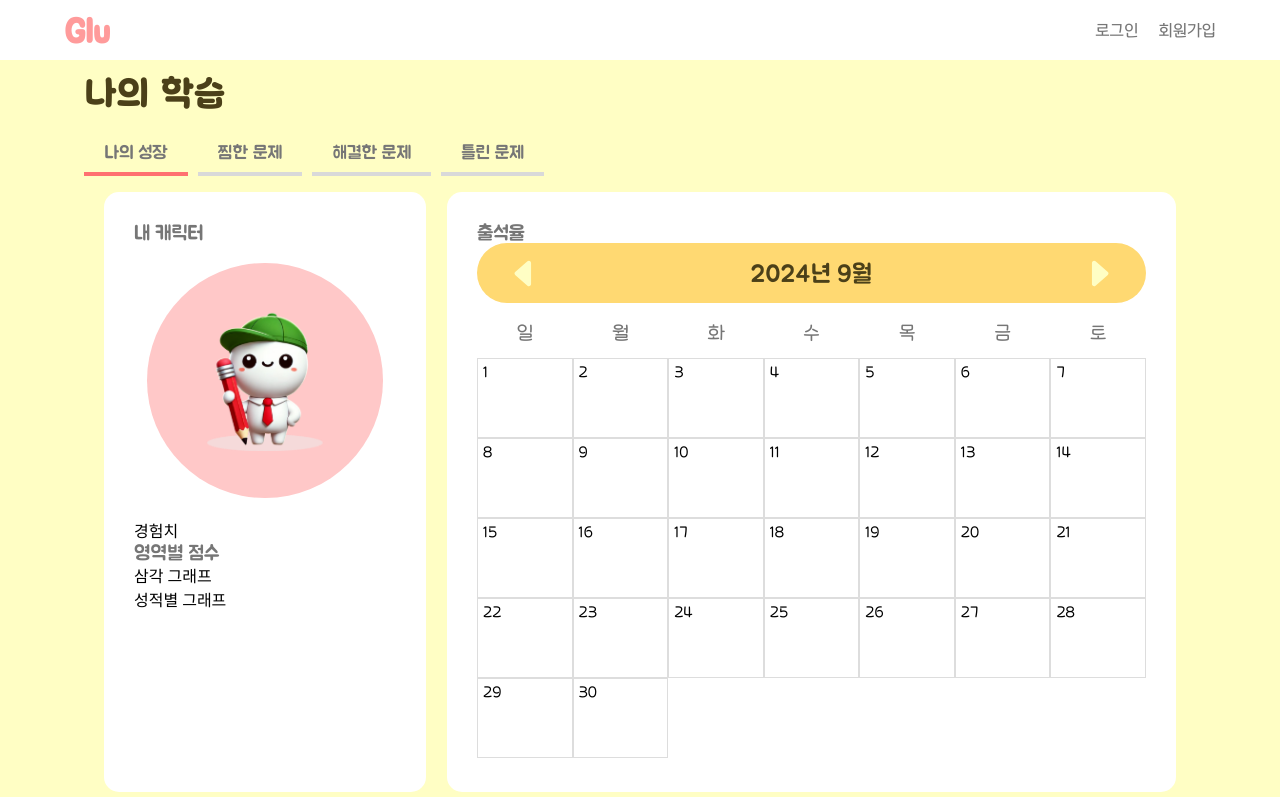
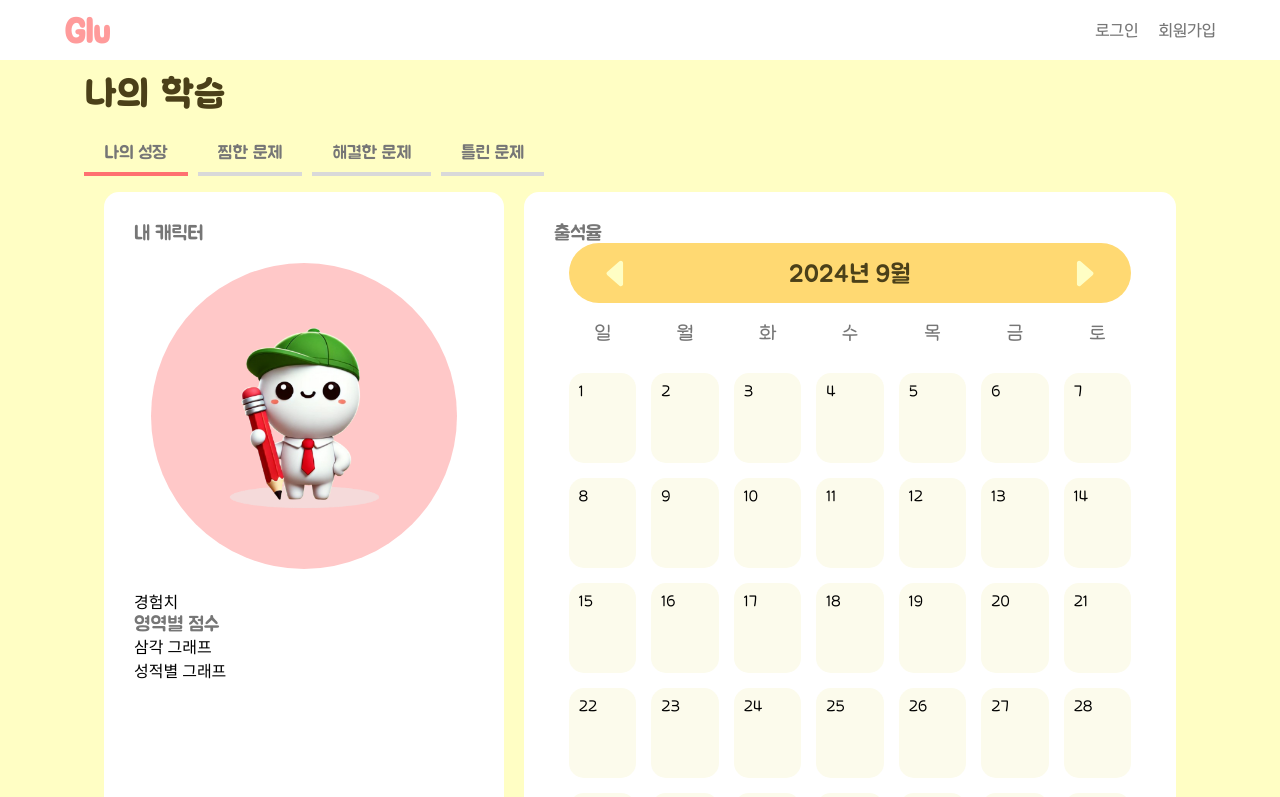
Before and after one commit to sehaim/Glu, a Next.js app in the folder frontend/glu/: page /mytest/growth in a window 1280 px wide. Shown: the top 797 px of the page. Built offline with nearby package versions, Linux system fonts and the light colour scheme.

Commit message:
:art:[Design] #S11P21A506-227 #in-progress Mytest 출석 달력 UI 구현

```diff
--- a/frontend/glu/src/components/common/header.module.css
+++ b/frontend/glu/src/components/common/header.module.css
@@ -2,6 +2,7 @@
   position: sticky;
   top: 0;
   display: flex;
+  justify-content: center;
   align-items: center;
   width: 100%;
   height: 60px;
--- a/frontend/glu/src/components/layout/layout.module.css
+++ b/frontend/glu/src/components/layout/layout.module.css
@@ -7,14 +7,18 @@
   margin: 0 auto;
   display: flex;
   flex-direction: column;
+  align-items: center;
 }
 
 .main {
   min-height: calc(100vh - 140px);
+  height: 100%;
+  width: 100%;
   max-width: 1920px;
   padding: 0 64px;
   display: flex;
   flex-direction: column;
+  flex-grow: 1;
 }
 
 .mytest-content {
--- a/frontend/glu/src/components/mytest/mytestAttendance.module.css
+++ b/frontend/glu/src/components/mytest/mytestAttendance.module.css
@@ -1,13 +1,15 @@
 .container {
-  width: 68%;
+  width: 70%;
   min-width: 500px;
-  min-height: 600px;
+  height: 100%;
+  min-height: 700px;
   background-color: var(--WHITE);
   display: flex;
   flex-direction: column;
   padding: 30px;
   border-radius: 15px;
   margin-left: 20px;
+  flex: 1;
 }
 
 .container-header {
@@ -23,7 +25,7 @@
 }
 
 .calendar-container {
-  width: 100%;
+  width: 95%;
   margin: 0 auto;
   text-align: center;
 }
@@ -59,6 +61,7 @@
 .calendar-grid {
   display: grid;
   grid-template-columns: repeat(7, 1fr);
+  gap: 15px;
 }
 
 .calendar-day-header {
@@ -70,12 +73,17 @@
 }
 
 .day-container {
-  border: 1px solid #ddd;
-  height: 80px;
-  padding: 5px;
+  background-color: var(--LIGHTYELLOW);
+  height: 90px;
+  padding: 10px;
+  border-radius: 15px;
 }
 
 .calendar-day {
   font-family: 'HD';
   text-align: left;
 }
+
+.other-month-day {
+  color: var(--BORDER_LIGHT);
+}
--- a/frontend/glu/src/components/mytest/mytestAttendance.tsx
+++ b/frontend/glu/src/components/mytest/mytestAttendance.tsx
@@ -1,6 +1,18 @@
 /* eslint-disable react/no-array-index-key */
 import { useState } from 'react';
 import { BsCaretLeftFill, BsCaretRightFill } from 'react-icons/bs';
+import {
+  addMonths,
+  format,
+  subMonths,
+  endOfMonth,
+  endOfWeek,
+  isSameMonth,
+  isSameDay,
+  startOfMonth,
+  startOfWeek,
+  addDays,
+} from 'date-fns';
 import styles from './mytestAttendance.module.css';
 
 export default function MytestAttendance() {
@@ -8,14 +20,20 @@ export default function MytestAttendance() {
 
   // 해당 월의 날짜들 생성
   const generateCalendar = (date: Date) => {
-    const startOfMonth = new Date(date.getFullYear(), date.getMonth(), 1);
-    const endOfMonth = new Date(date.getFullYear(), date.getMonth() + 1, 0);
+    const monthStart = startOfMonth(date);
+    const monthEnd = endOfMonth(monthStart);
+    const startDate = startOfWeek(monthStart);
+    const endDate = endOfWeek(monthEnd);
 
-    const daysInMonth = [];
-    for (let i = startOfMonth.getDate(); i <= endOfMonth.getDate(); i += 1) {
-      daysInMonth.push(new Date(date.getFullYear(), date.getMonth(), i));
+    const days: Date[] = [];
+    let day = startDate;
+
+    while (day <= endDate) {
+      days.push(day);
+      day = addDays(day, 1);
     }
-    return daysInMonth;
+
+    return days;
   };
 
   // 이전 달로 이동
@@ -63,7 +81,13 @@ export default function MytestAttendance() {
           ))}
           {generateCalendar(currentDate).map((day, index) => (
             <div key={index} className={styles['day-container']}>
-              <div className={styles['calendar-day']}>{day.getDate()}</div>
+              <div
+                className={`${styles['calendar-day']} ${
+                  !isSameMonth(day, currentDate) && styles['other-month-day']
+                }`}
+              >
+                {format(day, 'd')}
+              </div>
             </div>
           ))}
         </div>
--- a/frontend/glu/src/components/mytest/mytestGrade.module.css
+++ b/frontend/glu/src/components/mytest/mytestGrade.module.css
@@ -1,14 +1,16 @@
 .container {
   width: 30%;
+  height: 100%;
   min-width: 300px;
   max-width: 400px;
-  min-height: 600px;
+  min-height: 700px;
   background-color: var(--WHITE);
   display: flex;
   flex-direction: column;
   align-items: center;
   padding: 30px;
   border-radius: 15px;
+  flex: 1;
 }
 
 .section {
--- a/frontend/glu/src/pages/mytest/growth.tsx
+++ b/frontend/glu/src/pages/mytest/growth.tsx
@@ -4,7 +4,7 @@ import styles from './mytest.module.css';
 
 export default function MytestGrowthPage() {
   return (
-    <div className={styles.section} id={styles.row}>
+    <div className={`${styles.section} ${styles.row}`}>
       <MytestGrade />
       <MytestAttendance />
     </div>
--- a/frontend/glu/src/pages/mytest/mytest.module.css
+++ b/frontend/glu/src/pages/mytest/mytest.module.css
@@ -5,8 +5,8 @@
   display: flex;
 }
 
-#row {
+.row {
   flex-direction: row;
-  align-items: center;
   justify-content: space-between;
+  align-items: stretch;
 }
--- a/frontend/glu/src/styles/color.css
+++ b/frontend/glu/src/styles/color.css
@@ -6,6 +6,7 @@
   --ORANGE: #fa940e;
   --DARKYELLOW: #ffd972;
   --YELLOW: #fffec4;
+  --LIGHTYELLOW: #fcfbec;
   --LIGHTGREEN: #cbffa9;
   --GREEN: #33b893;
   --SKYBLUE: #b4e4ff;
--- a/frontend/glu/src/styles/global.css
+++ b/frontend/glu/src/styles/global.css
@@ -53,6 +53,7 @@ select {
   flex-direction: column;
   padding: 15px 20px;
   width: 100%;
+  height: 100%;
   flex-grow: 1;
 }
 
--- a/frontend/glu/src/utils/common.ts
+++ b/frontend/glu/src/utils/common.ts
@@ -23,8 +23,9 @@ export const refreshUserAPI = async () => {
     const res = await authAxios.post(`auth/reissue`);
     const newToken: string = res.data.accessToken;
     localStorage.setItem('accessToken', newToken);
-  } catch {
+  } catch (err) {
     localStorage.removeItem('accessToken');
+    console.log(err);
     alert('로그인 시간이 만료되었습니다. 다시 로그인해주세요.'); // 추후 수정 예정
     window.location.href = '/';
   }
```
Also changed, not shown: frontend/glu/src/components/common/graphs/barGraph.tsx (added), frontend/glu/src/components/common/graphs/triangleGraph.tsx (added).
